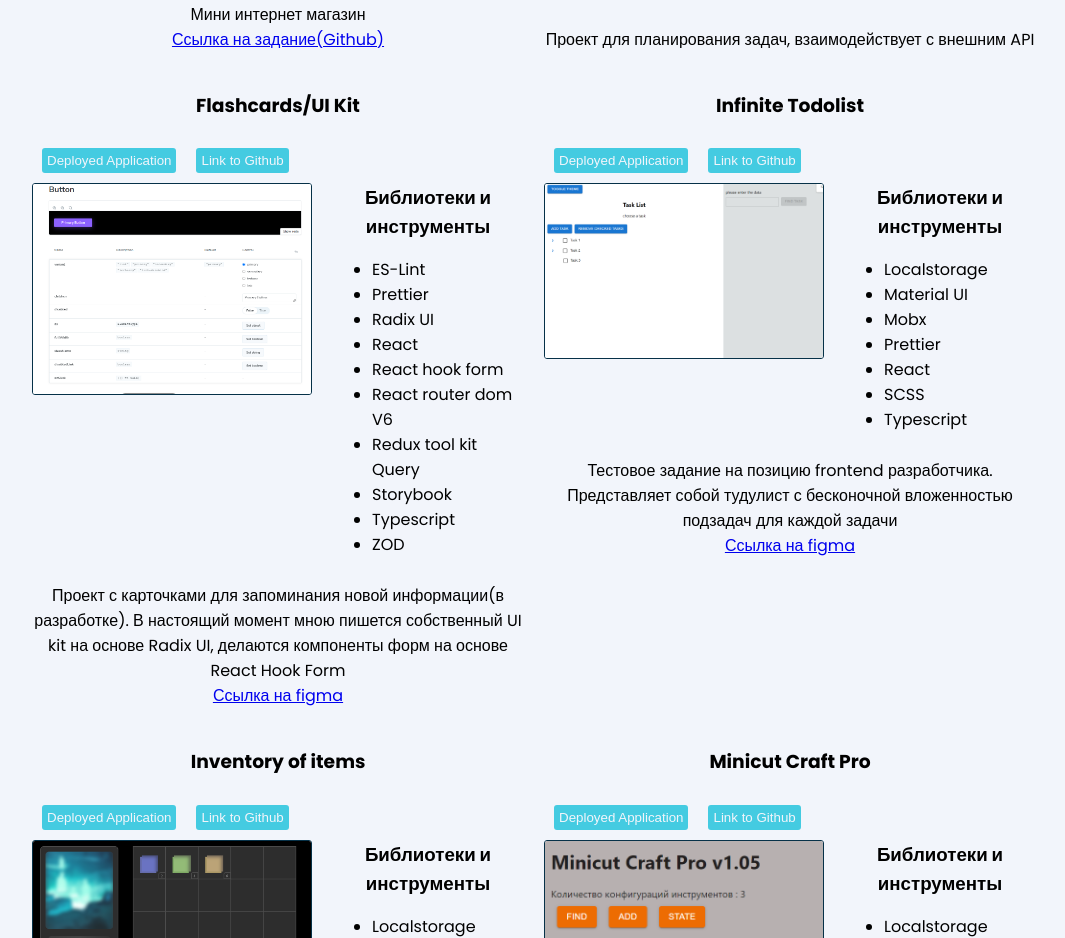
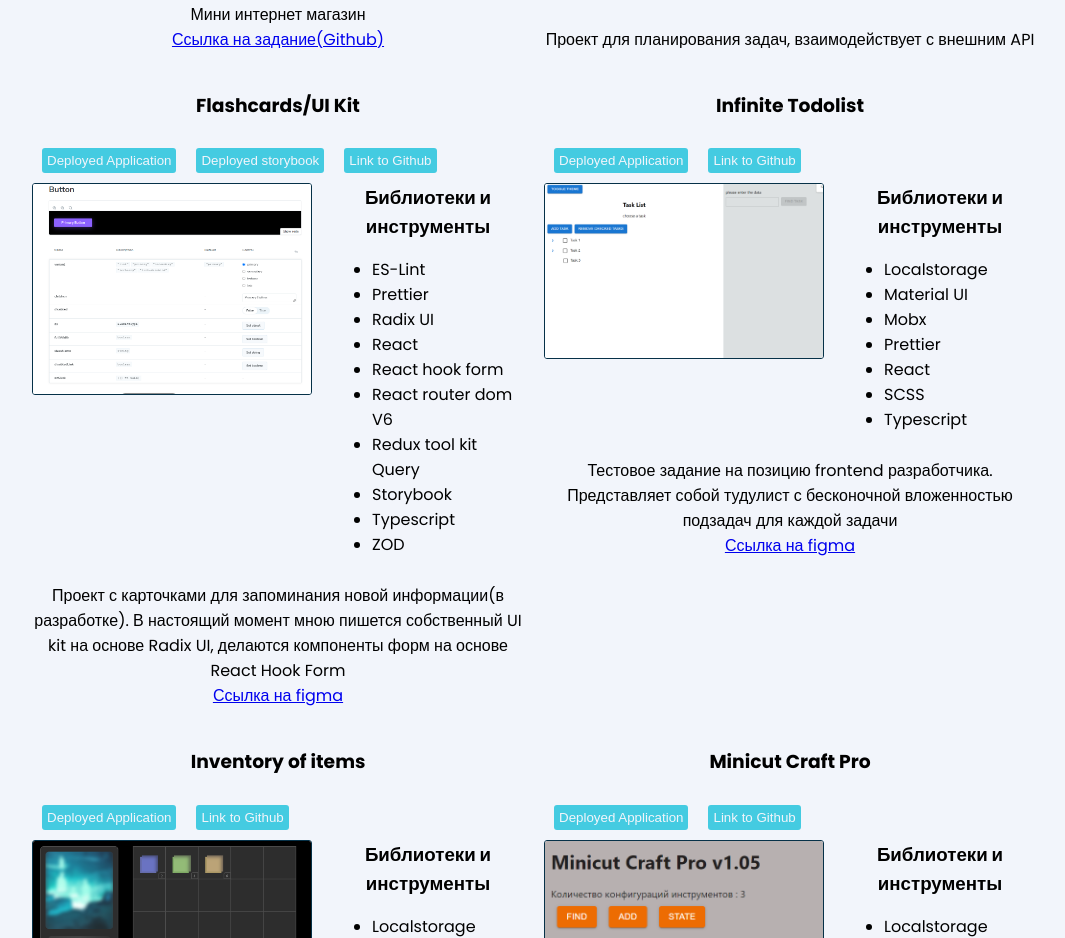
Before and after one commit to Vlad06091992/Portfolio, a React (Create React App) app: page / in a window 1280 px wide. Shown: the part 2100-3038 px from the top of the page, without its empty margins (106-1171 px from the left). Built offline with nearby package versions, Linux system fonts and the light colour scheme.

Commit message:
feat: update information about flashcards

```diff
--- a/src/components/Project/Project.js
+++ b/src/components/Project/Project.js
@@ -14,6 +14,11 @@ export const Project = (props) => {
                     <Button description={'Deployed Application'}></Button>
                 </a>
             </div>}
+                {props.linkToDeployStorybook &&  <div>
+                    <a target={'_blank'} href={props.linkToDeploy}>
+                        <Button description={'Deployed storybook'}></Button>
+                    </a>
+                </div>}
             <div>
                 <a target={'_blank'} href={props.linkFrontend}>
                     <Button description={'Link to Github'}></Button>
--- a/src/components/Projects/Projects.js
+++ b/src/components/Projects/Projects.js
@@ -58,7 +58,8 @@ let projectsProps = [
         title: "Flashcards/UI Kit",
         image: storybook,
         linkFrontend: 'https://github.com/Vlad06091992/flashcards',
-        linkToDeploy: 'https://flashcards-nwweb3age-vlad06091992.vercel.app/?path=/story',
+        linkToDeploy: 'https://flashcards-eight-xi.vercel.app',
+        linkToDeployStorybook: 'https://flashcards-nwweb3age-vlad06091992.vercel.app/?path=/story',
         description: "Проект с карточками для запоминания новой информации(в разработке). В настоящий момент мною пишется собственный UI kit на основе Radix UI, делаются компоненты форм на основе React Hook Form",
         technologies: ["Typescript", "React", "React router dom V6", "Radix UI", , "Prettier", "ES-Lint", "React hook form", "ZOD", "Redux tool kit Query", "Storybook",],
         figma: 'https://www.figma.com/file/PwHkQjA62wyw8BSEyW4gIk/%D0%9E%D0%B1%D1%83%D1%87%D0%B5%D0%BD%D0%B8%D0%B5-%D0%BF%D0%BE-%D0%BA%D0%B0%D1%80%D1%82%D0%BE%D1%87%D0%BA%D0%B0%D0%BC?node-id=2-2378&t=FtEn06M2W26xiUEx-0'
```
